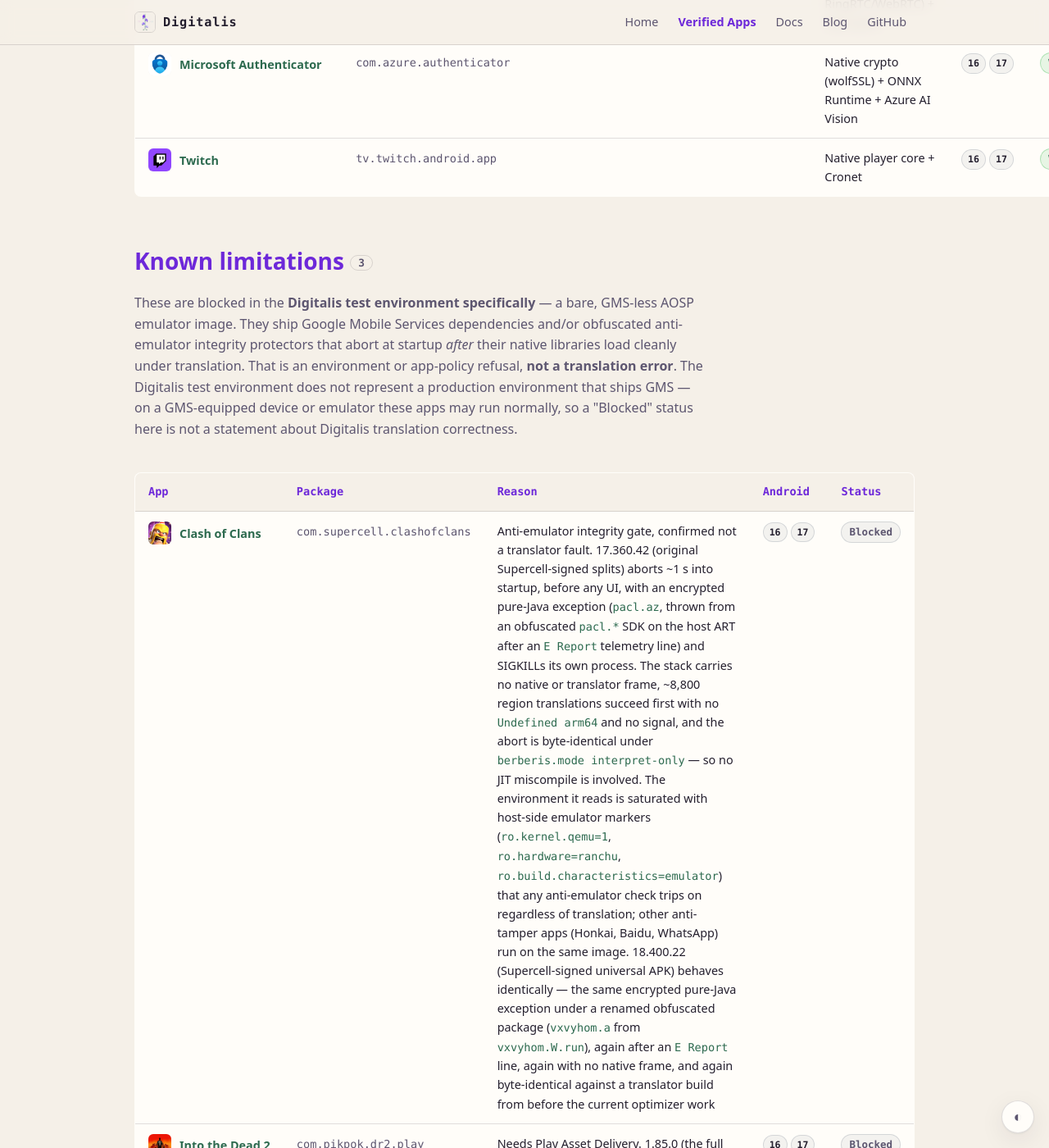
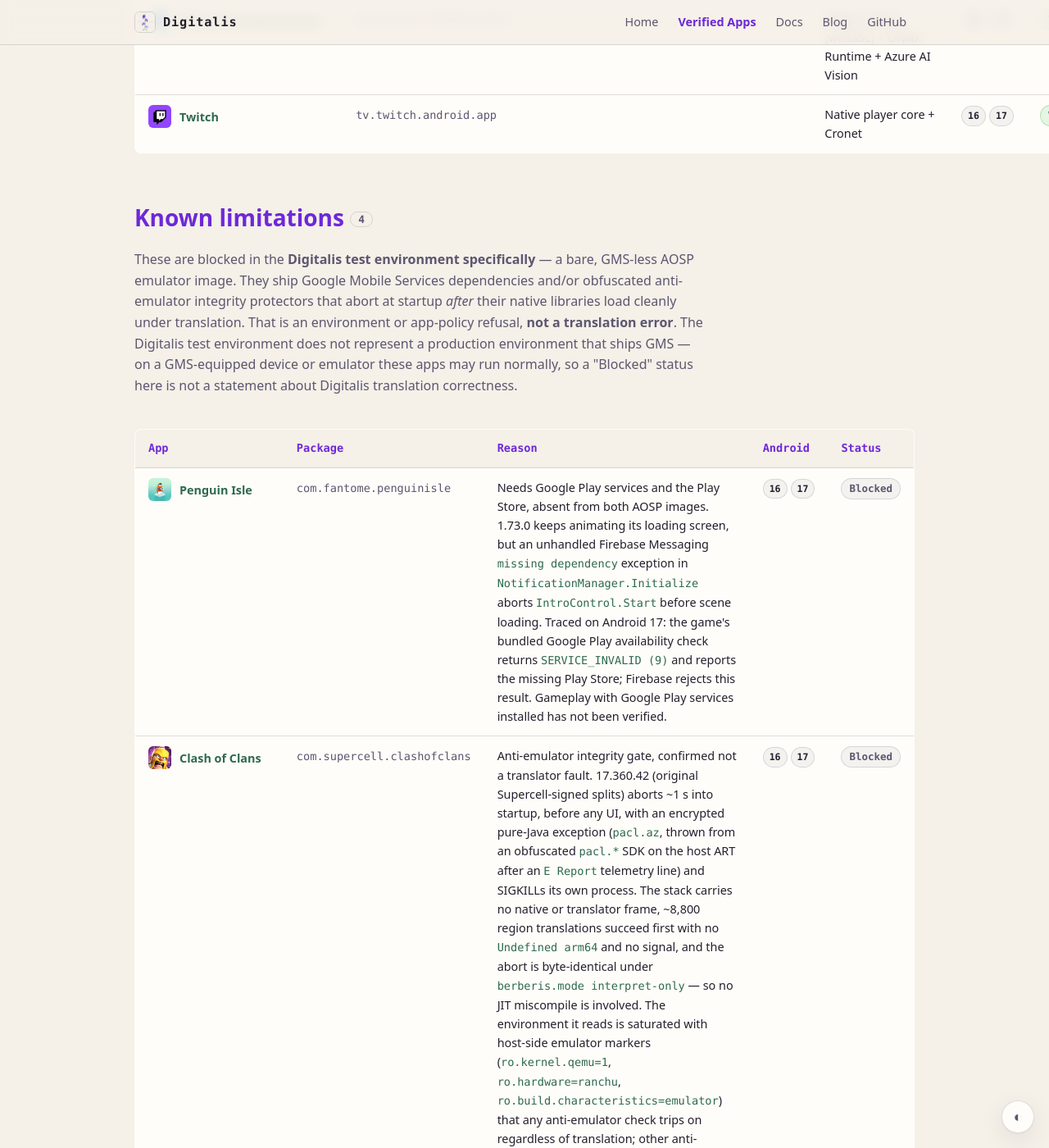
Before and after one commit to DigitalisX64/digitalisx64.github.io, a Jekyll site: the page built from apps.html, in a window 1280 px wide and 1400 px high, scrolled down 9181 px. Shown: the whole window at 82% size. Built offline with Jekyll 4.4.1, drawn with Linux system fonts in a browser that asks for light colours; some of the changed text lies outside the part shown.

Commit message:
Mark Penguin Isle blocked on Android 16 and 17

```diff
--- a/_data/apps.yml
+++ b/_data/apps.yml
@@ -461,10 +461,6 @@ verified:
     package: com.td.watcherofrealms
     stack: 'Native (3D RPG engine)'
     verified_on: [16, 17]
-  - name: 'Penguin Isle'
-    package: com.fantome.penguinisle
-    stack: 'Unity'
-    verified_on: [16, 17]
   - name: 'Kinja Run'
     package: com.habby.kinjarun
     stack: 'Unity'
@@ -571,6 +567,19 @@ verified:
 partial: []
 
 blocked:
+  - name: 'Penguin Isle'
+    package: com.fantome.penguinisle
+    reason: >-
+      Needs Google Play services and the Play Store, absent from both AOSP
+      images. 1.73.0 keeps animating its loading screen, but an unhandled
+      Firebase Messaging <code>missing dependency</code> exception in
+      <code>NotificationManager.Initialize</code> aborts
+      <code>IntroControl.Start</code> before scene loading. Traced on Android 17:
+      the game's bundled Google Play availability check returns
+      <code>SERVICE_INVALID (9)</code> and reports the missing Play Store;
+      Firebase rejects this result. Gameplay with Google Play services
+      installed has not been verified.
+    tested_on: [16, 17]
   - name: 'Clash of Clans'
     package: com.supercell.clashofclans
     reason: >-
```
